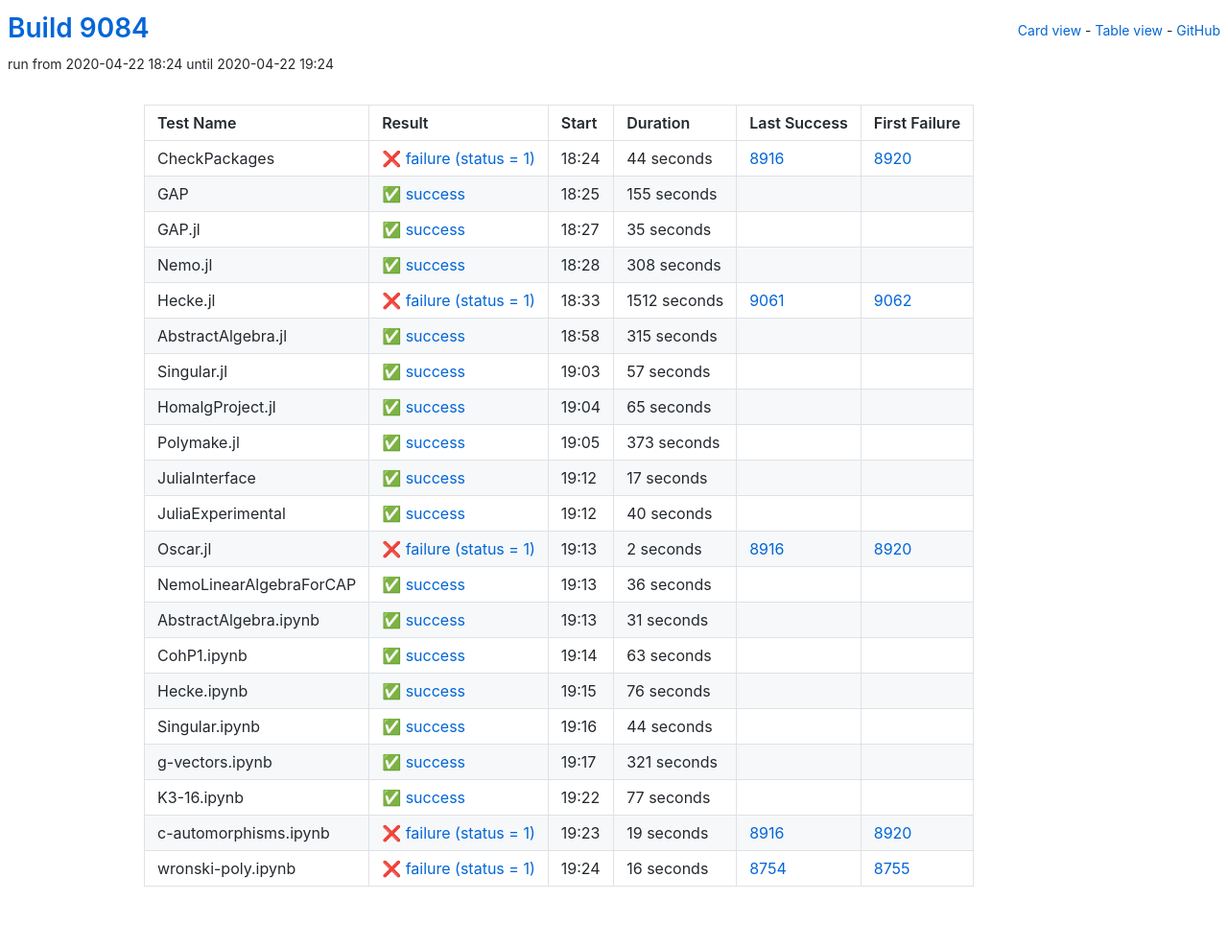
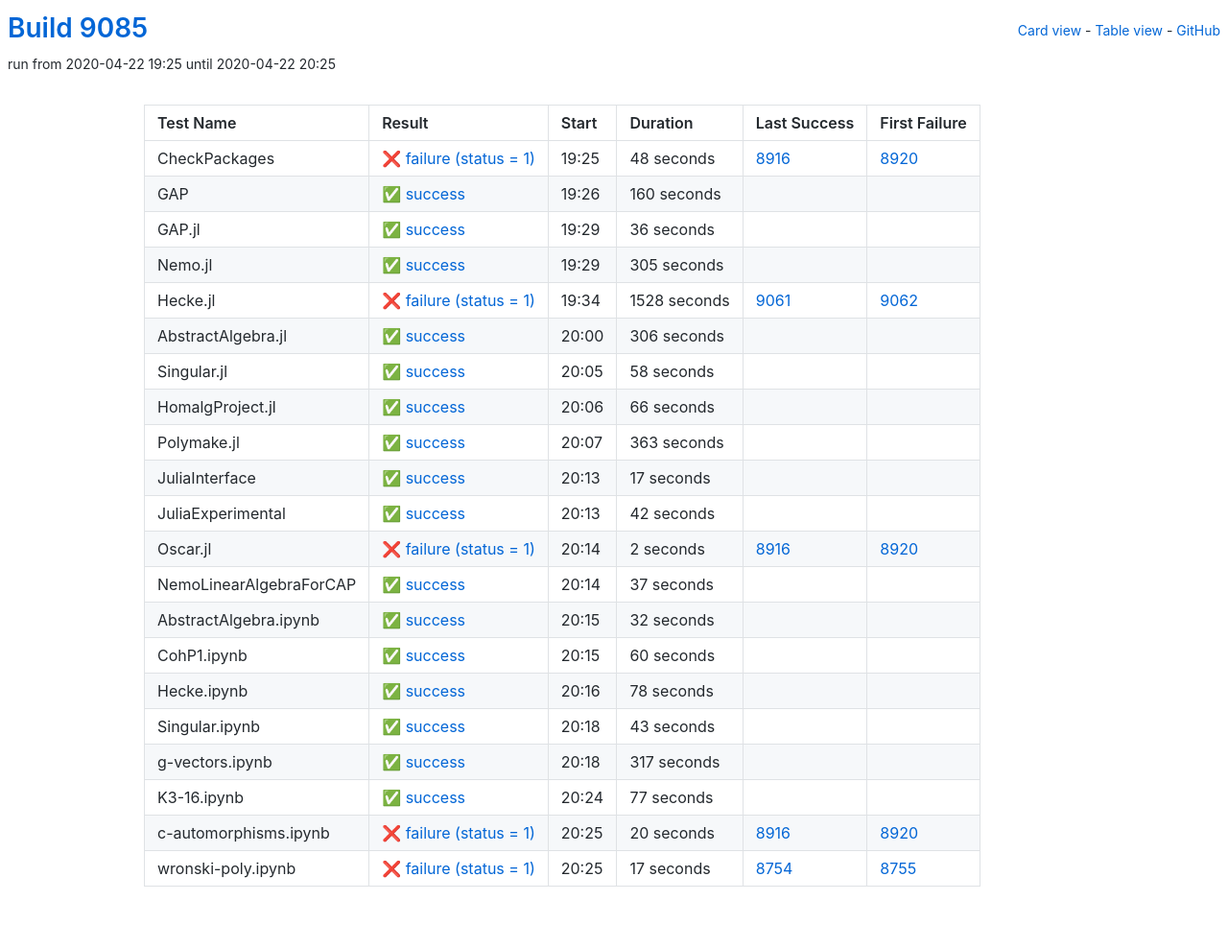
Before and after one commit to oscar-system/oscar-ci-status, a Jekyll site: the page built from table.html, in a window 1280 px wide. Shown: the whole page at 96% size. Built offline with Jekyll 4.4.1, drawn with Linux system fonts in a browser that asks for light colours.

Commit message:
Build 9085

```diff
--- a/_data/ci.yml
+++ b/_data/ci.yml
@@ -1,104 +1,104 @@
-build: 9084
-build_url: https://oscarci.mathematik.uni-kl.de/job/oscar/9084/
+build: 9085
+build_url: https://oscarci.mathematik.uni-kl.de/job/oscar/9085/
 job: oscar
 tests:
-- duration: 44
+- duration: 48
   exitcode: 1
   first_failure: 8920
   first_failure_url: https://oscarci.mathematik.uni-kl.de/job/oscar/8920/
   last_success: 8916
   last_success_url: https://oscarci.mathematik.uni-kl.de/job/oscar/8916/
-  log: https://oscarci.mathematik.uni-kl.de/job/oscar/9084/artifact/logs/build-9084/CheckPackages.log
+  log: https://oscarci.mathematik.uni-kl.de/job/oscar/9085/artifact/logs/build-9085/CheckPackages.log
   name: CheckPackages
-  start: 2020-04-22 18:24
+  start: 2020-04-22 19:25
   status: failure
   success: false
-- duration: 155
+- duration: 160
   exitcode: 0
   first_failure: false
   first_failure_url: null
   last_success: false
   last_success_url: null
-  log: https://oscarci.mathematik.uni-kl.de/job/oscar/9084/artifact/logs/build-9084/GAP.log
+  log: https://oscarci.mathematik.uni-kl.de/job/oscar/9085/artifact/logs/build-9085/GAP.log
   name: GAP
-  start: 2020-04-22 18:25
+  start: 2020-04-22 19:26
   status: success
   success: true
-- duration: 35
+- duration: 36
   exitcode: 0
   first_failure: false
   first_failure_url: null
   last_success: false
   last_success_url: null
-  log: https://oscarci.mathematik.uni-kl.de/job/oscar/9084/artifact/logs/build-9084/GAP.jl.log
+  log: https://oscarci.mathematik.uni-kl.de/job/oscar/9085/artifact/logs/build-9085/GAP.jl.log
   name: GAP.jl
-  start: 2020-04-22 18:27
+  start: 2020-04-22 19:29
   status: success
   success: true
-- duration: 308
+- duration: 305
   exitcode: 0
   first_failure: false
   first_failure_url: null
   last_success: false
   last_success_url: null
-  log: https://oscarci.mathematik.uni-kl.de/job/oscar/9084/artifact/logs/build-9084/Nemo.jl.log
+  log: https://oscarci.mathematik.uni-kl.de/job/oscar/9085/artifact/logs/build-9085/Nemo.jl.log
   name: Nemo.jl
-  start: 2020-04-22 18:28
+  start: 2020-04-22 19:29
   status: success
   success: true
-- duration: 1512
+- duration: 1528
   exitcode: 1
   first_failure: 9062
   first_failure_url: https://oscarci.mathematik.uni-kl.de/job/oscar/9062/
   last_success: 9061
   last_success_url: https://oscarci.mathematik.uni-kl.de/job/oscar/9061/
-  log: https://oscarci.mathematik.uni-kl.de/job/oscar/9084/artifact/logs/build-9084/Hecke.jl.log
+  log: https://oscarci.mathematik.uni-kl.de/job/oscar/9085/artifact/logs/build-9085/Hecke.jl.log
   name: Hecke.jl
-  start: 2020-04-22 18:33
+  start: 2020-04-22 19:34
   status: failure
   success: false
-- duration: 315
+- duration: 306
   exitcode: 0
   first_failure: false
   first_failure_url: null
   last_success: false
   last_success_url: null
-  log: https://oscarci.mathematik.uni-kl.de/job/oscar/9084/artifact/logs/build-9084/AbstractAlgebra.jl.log
+  log: https://oscarci.mathematik.uni-kl.de/job/oscar/9085/artifact/logs/build-9085/AbstractAlgebra.jl.log
   name: AbstractAlgebra.jl
-  start: 2020-04-22 18:58
+  start: 2020-04-22 20:00
   status: success
   success: true
-- duration: 57
+- duration: 58
   exitcode: 0
   first_failure: false
   first_failure_url: null
   last_success: false
   last_success_url: null
-  log: https://oscarci.mathematik.uni-kl.de/job/oscar/9084/artifact/logs/build-9084/Singular.jl.log
+  log: https://oscarci.mathematik.uni-kl.de/job/oscar/9085/artifact/logs/build-9085/Singular.jl.log
   name: Singular.jl
-  start: 2020-04-22 19:03
+  start: 2020-04-22 20:05
   status: success
   success: true
-- duration: 65
+- duration: 66
   exitcode: 0
   first_failure: false
   first_failure_url: null
   last_success: false
   last_success_url: null
-  log: https://oscarci.mathematik.uni-kl.de/job/oscar/9084/artifact/logs/build-9084/HomalgProject.jl.log
+  log: https://oscarci.mathematik.uni-kl.de/job/oscar/9085/artifact/logs/build-9085/HomalgProject.jl.log
   name: HomalgProject.jl
-  start: 2020-04-22 19:04
+  start: 2020-04-22 20:06
   status: success
   success: true
-- duration: 373
+- duration: 363
   exitcode: 0
   first_failure: false
   first_failure_url: null
   last_success: false
   last_success_url: null
-  log: https://oscarci.mathematik.uni-kl.de/job/oscar/9084/artifact/logs/build-9084/Polymake.jl.log
+  log: https://oscarci.mathematik.uni-kl.de/job/oscar/9085/artifact/logs/build-9085/Polymake.jl.log
   name: Polymake.jl
-  start: 2020-04-22 19:05
+  start: 2020-04-22 20:07
   status: success
   success: true
 - duration: 17
@@ -107,20 +107,20 @@
   first_failure_url: null
   last_success: false
   last_success_url: null
-  log: https://oscarci.mathematik.uni-kl.de/job/oscar/9084/artifact/logs/build-9084/JuliaInterface.log
+  log: https://oscarci.mathematik.uni-kl.de/job/oscar/9085/artifact/logs/build-9085/JuliaInterface.log
   name: JuliaInterface
-  start: 2020-04-22 19:12
+  start: 2020-04-22 20:13
   status: success
   success: true
-- duration: 40
+- duration: 42
   exitcode: 0
   first_failure: false
   first_failure_url: null
   last_success: false
   last_success_url: null
-  log: https://oscarci.mathematik.uni-kl.de/job/oscar/9084/artifact/logs/build-9084/JuliaExperimental.log
+  log: https://oscarci.mathematik.uni-kl.de/job/oscar/9085/artifact/logs/build-9085/JuliaExperimental.log
   name: JuliaExperimental
-  start: 2020-04-22 19:12
+  start: 2020-04-22 20:13
   status: success
   success: true
 - duration: 2
@@ -129,75 +129,75 @@
   first_failure_url: https://oscarci.mathematik.uni-kl.de/job/oscar/8920/
   last_success: 8916
   last_success_url: https://oscarci.mathematik.uni-kl.de/job/oscar/8916/
-  log: https://oscarci.mathematik.uni-kl.de/job/oscar/9084/artifact/logs/build-9084/Oscar.jl.log
+  log: https://oscarci.mathematik.uni-kl.de/job/oscar/9085/artifact/logs/build-9085/Oscar.jl.log
   name: Oscar.jl
-  start: 2020-04-22 19:13
+  start: 2020-04-22 20:14
   status: failure
   success: false
-- duration: 36
+- duration: 37
   exitcode: 0
   first_failure: false
   first_failure_url: null
   last_success: false
   last_success_url: null
-  log: https://oscarci.mathematik.uni-kl.de/job/oscar/9084/artifact/logs/build-9084/NemoLinearAlgebraForCAP.log
+  log: https://oscarci.mathematik.uni-kl.de/job/oscar/9085/artifact/logs/build-9085/NemoLinearAlgebraForCAP.log
   name: NemoLinearAlgebraForCAP
-  start: 2020-04-22 19:13
+  start: 2020-04-22 20:14
   status: success
   success: true
-- duration: 31
+- duration: 32
   exitcode: 0
   first_failure: false
   first_failure_url: null
   last_success: false
   last_success_url: null
-  log: https://oscarci.mathematik.uni-kl.de/job/oscar/9084/artifact/logs/build-9084/AbstractAlgebra.ipynb.log
+  log: https://oscarci.mathematik.uni-kl.de/job/oscar/9085/artifact/logs/build-9085/AbstractAlgebra.ipynb.log
   name: AbstractAlgebra.ipynb
-  start: 2020-04-22 19:13
+  start: 2020-04-22 20:15
   status: success
   success: true
-- duration: 63
+- duration: 60
   exitcode: 0
   first_failure: false
   first_failure_url: null
   last_success: false
   last_success_url: null
-  log: https://oscarci.mathematik.uni-kl.de/job/oscar/9084/artifact/logs/build-9084/CohP1.ipynb.log
+  log: https://oscarci.mathematik.uni-kl.de/job/oscar/9085/artifact/logs/build-9085/CohP1.ipynb.log
   name: CohP1.ipynb
-  start: 2020-04-22 19:14
+  start: 2020-04-22 20:15
   status: success
   success: true
-- duration: 76
+- duration: 78
   exitcode: 0
   first_failure: false
   first_failure_url: null
   last_success: false
   last_success_url: null
-  log: https://oscarci.mathematik.uni-kl.de/job/oscar/9084/artifact/logs/build-9084/Hecke.ipynb.log
+  log: https://oscarci.mathematik.uni-kl.de/job/oscar/9085/artifact/logs/build-9085/Hecke.ipynb.log
   name: Hecke.ipynb
-  start: 2020-04-22 19:15
+  start: 2020-04-22 20:16
   status: success
   success: true
-- duration: 44
+- duration: 43
   exitcode: 0
   first_failure: false
   first_failure_url: null
   last_success: false
   last_success_url: null
-  log: https://oscarci.mathematik.uni-kl.de/job/oscar/9084/artifact/logs/build-9084/Singular.ipynb.log
+  log: https://oscarci.mathematik.uni-kl.de/job/oscar/9085/artifact/logs/build-9085/Singular.ipynb.log
   name: Singular.ipynb
-  start: 2020-04-22 19:16
+  start: 2020-04-22 20:18
   status: success
   success: true
-- duration: 321
+- duration: 317
   exitcode: 0
   first_failure: false
   first_failure_url: null
   last_success: false
   last_success_url: null
-  log: https://oscarci.mathematik.uni-kl.de/job/oscar/9084/artifact/logs/build-9084/g-vectors.ipynb.log
+  log: https://oscarci.mathematik.uni-kl.de/job/oscar/9085/artifact/logs/build-9085/g-vectors.ipynb.log
   name: g-vectors.ipynb
-  start: 2020-04-22 19:17
+  start: 2020-04-22 20:18
   status: success
   success: true
 - duration: 77
@@ -206,30 +206,30 @@
   first_failure_url: null
   last_success: false
   last_success_url: null
-  log: https://oscarci.mathematik.uni-kl.de/job/oscar/9084/artifact/logs/build-9084/K3-16.ipynb.log
+  log: https://oscarci.mathematik.uni-kl.de/job/oscar/9085/artifact/logs/build-9085/K3-16.ipynb.log
   name: K3-16.ipynb
-  start: 2020-04-22 19:22
+  start: 2020-04-22 20:24
   status: success
   success: true
-- duration: 19
+- duration: 20
   exitcode: 1
   first_failure: 8920
   first_failure_url: https://oscarci.mathematik.uni-kl.de/job/oscar/8920/
   last_success: 8916
   last_success_url: https://oscarci.mathematik.uni-kl.de/job/oscar/8916/
-  log: https://oscarci.mathematik.uni-kl.de/job/oscar/9084/artifact/logs/build-9084/c-automorphisms.ipynb.log
+  log: https://oscarci.mathematik.uni-kl.de/job/oscar/9085/artifact/logs/build-9085/c-automorphisms.ipynb.log
   name: c-automorphisms.ipynb
-  start: 2020-04-22 19:23
+  start: 2020-04-22 20:25
   status: failure
   success: false
-- duration: 16
+- duration: 17
   exitcode: 1
   first_failure: 8755
   first_failure_url: https://oscarci.mathematik.uni-kl.de/job/oscar/8755/
   last_success: 8754
   last_success_url: https://oscarci.mathematik.uni-kl.de/job/oscar/8754/
-  log: https://oscarci.mathematik.uni-kl.de/job/oscar/9084/artifact/logs/build-9084/wronski-poly.ipynb.log
+  log: https://oscarci.mathematik.uni-kl.de/job/oscar/9085/artifact/logs/build-9085/wronski-poly.ipynb.log
   name: wronski-poly.ipynb
-  start: 2020-04-22 19:24
+  start: 2020-04-22 20:25
   status: failure
   success: false
```
Also changed, not shown: README.md.
